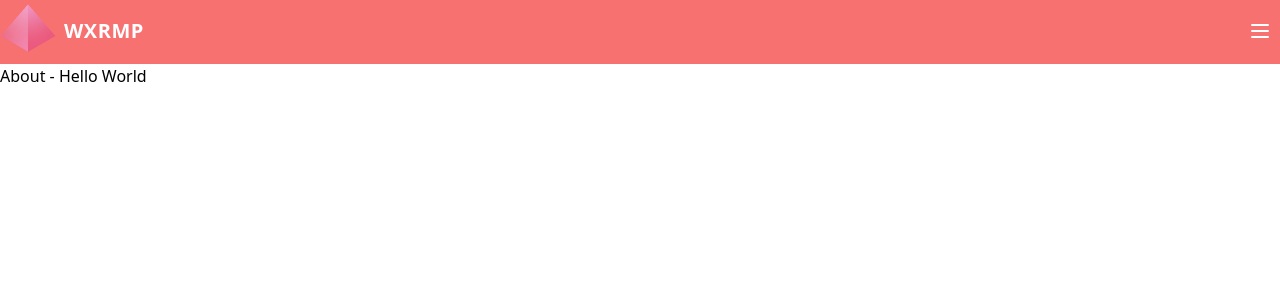
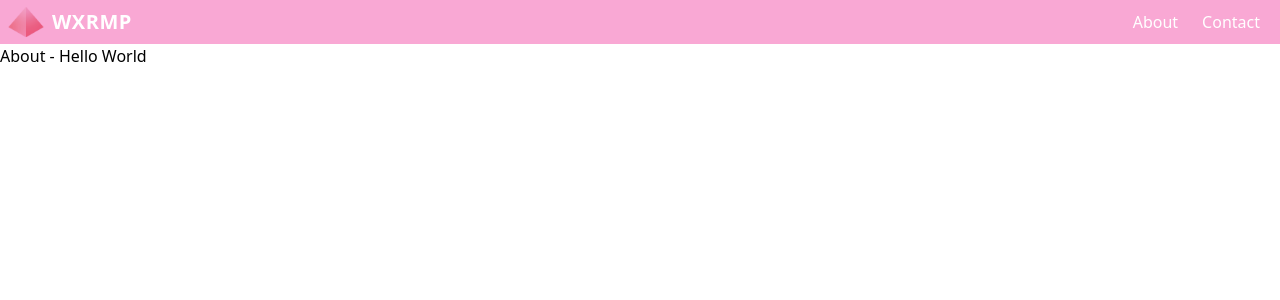
Before and after one commit to edwinwebb/next-wxrmp, a Next.js app: page /about in a window 1280 px wide. Shown: the top 300 px of the page. Built offline with nearby package versions, Linux system fonts and the light colour scheme.

Commit message:
menu css

```diff
--- a/src/components/dom/Menu/Logo.jsx
+++ b/src/components/dom/Menu/Logo.jsx
@@ -4,7 +4,7 @@ import Image from 'next/image'
 
 const Logo = () => (
   // <Link href="/">
-  <Image src={LogoImg} alt="WXRMP" height={56} width={56} />
+  <Image src={LogoImg} alt="WXRMP" height={36} width={36} />
   // </Link>
 )
 
--- a/src/components/dom/Menu/Menu.jsx
+++ b/src/components/dom/Menu/Menu.jsx
@@ -1,18 +1,19 @@
 import Link from "next/link"
+import { useState } from "react"
 import Logo from "./Logo"
 
 export default function Menu({ fullwidth }) {
-  console.log(fullwidth)
+  const [open, setOpen] = useState(false)
   return (
-    <div className={`bg-red-400 h-16 ${fullwidth ? 'md:w-screen' : 'md:w-64'} `}>
+    <div className="bg-pink-300">
       <nav className="flex items-center flex-wrap">
         <Link href="/">
           <a className="inline-flex items-center">
-            <span className='mr-2'><Logo /></span>
+            <span className=' inline-flex mx-2 my-1'><Logo /></span>
             <span className="text-xl text-white font-bold uppercase tracking-wide">WXRMP</span>
           </a>
         </Link>
-        <button className="inline-flex p-2 hover:bg-pink-400 text-white rounded ml-auto">
+        <button onClick={() => { setOpen(!open) }} className="inline-flex p-2 hover:bg-pink-400 text-white rounded ml-auto mr-2 md:hidden">
           <svg
             className='w-6 h-6'
             fill='none'
@@ -28,9 +29,15 @@ export default function Menu({ fullwidth }) {
             />
           </svg>
         </button>
-        <div className="hidden w-full">
-          <Link href="/about">About</Link>
-          <Link href="/contact">Contact</Link>
+        <div className={`${open ? '' : 'hidden'} w-full md:visible md:inline-flex md:flex-grow md:w-auto`}>
+          <div className="flex flex-col md:flex-row md:ml-auto mr-2">
+            <Link href="/about">
+              <a className="w-full px-3 py-2 text-white hover:bg-pink-200 rounded">About</a>
+            </Link>
+            <Link href="/contact">
+              <a className="w-full px-3 py-2 text-white hover:bg-pink-200 rounded">Contact</a>
+            </Link>
+          </div>
         </div>
       </nav>
 
--- a/src/components/layout/canvas.jsx
+++ b/src/components/layout/canvas.jsx
@@ -21,7 +21,7 @@ const LCanvas = ({ children }) => {
   const dom = useStore((state) => state.dom)
 
   return (
-    <div className='h-[calc(50vh-2rem)] w-100 md:h-screen md:w-[calc(100vw-16rem)] md:absolute md:top-0 md:left-64'>
+    <div className='h-[calc(50vh-2rem)] w-100 md:h-screen md:w-[calc(100vw-16rem)] md:absolute md:top-12 md:left-64'>
       <VRCanvas
         mode='concurrent'
         onCreated={(state) => state.events.connect(dom.current)}
```
Also changed, not shown: 1 other file (tests, documents, lock files or other folders).
